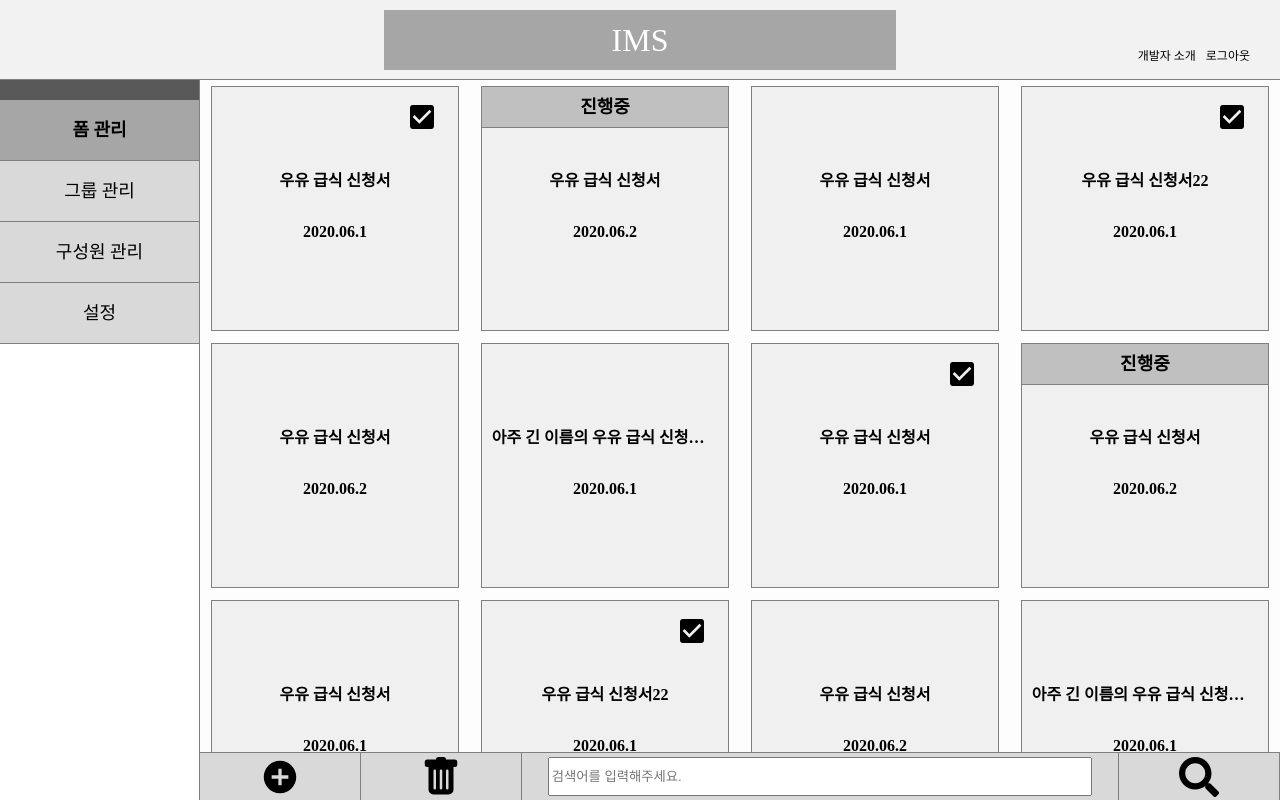
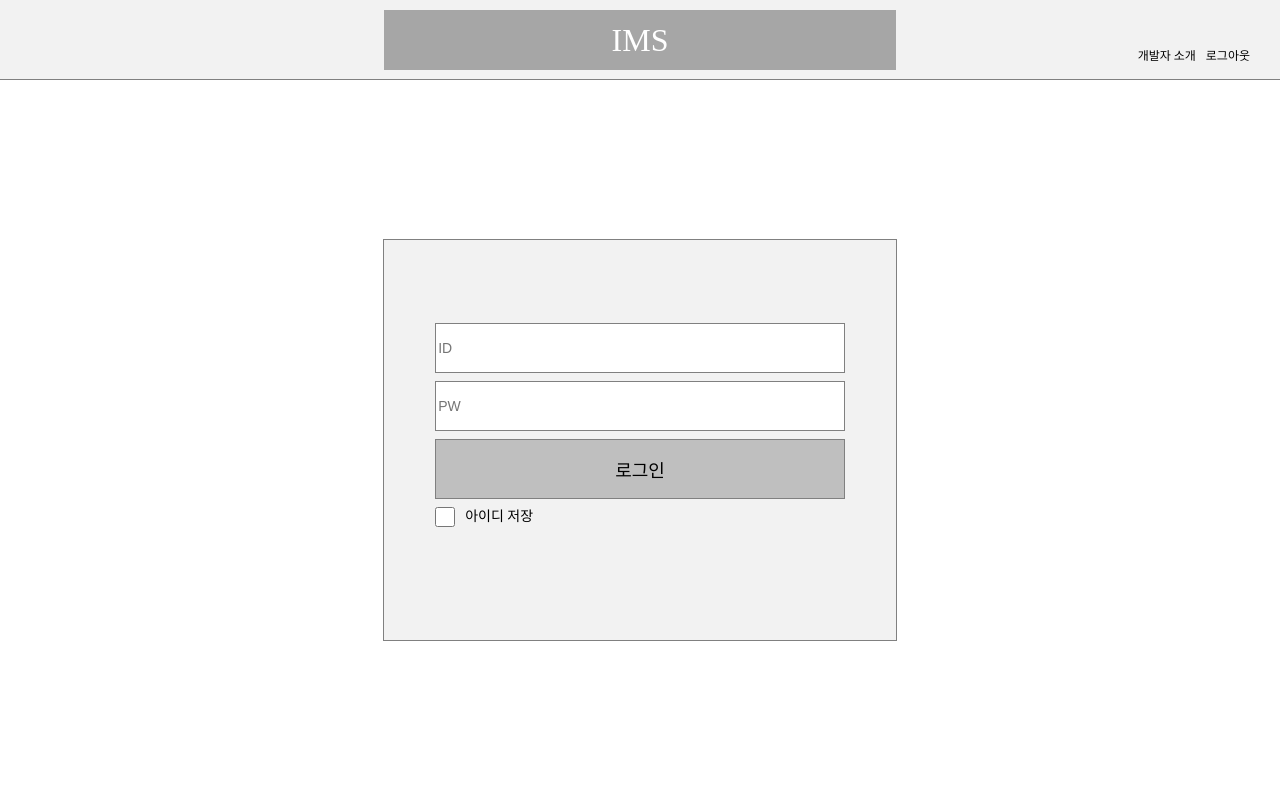
Before and after one commit to DSM-IMS/SkyBlue, a React (Create React App) app in the folder ims-client/: page / in a window 1280 px wide. Before the commit this address led to /main/form. Built offline with nearby package versions, Linux system fonts and the light colour scheme.

Commit message:
[ADD] <Routing.js> 라우팅 파일 분할

```diff
--- a/ims-client/src/App.js
+++ b/ims-client/src/App.js
@@ -2,17 +2,14 @@ import React from 'react';
 import { Route, Redirect } from 'react-router-dom';
 import * as S from './components/styles';
 import Header from './components/header/Header';
-import Login from './components/login/Login';
-import Main from './components/main/Main';
+import Routing from './Routing';
 
 const App = () => {
 	return (
 		<S.Container>
 			<S.GlobalStyle />
 			<Header />
-			<Route path="/" component={Login} exact />
-			<Route path="/main/" component={Main} />
-			<Redirect path="/main" to="/main/form" />
+			<Routing />
 		</S.Container>
 	);
 };
--- /dev/null
+++ b/ims-client/src/Routing.js
@@ -0,0 +1,16 @@
+import React from 'react';
+import { Route, Switch } from 'react-router-dom';
+import Login from './components/login/Login';
+import Main from './components/main/Main';
+
+const Routing = () => {
+	return (
+		<Switch>
+			<Route path="/" component={Login} exact />
+			<Route path="/main/" component={Main} />
+			{/* <Route component={} /> */}
+		</Switch>
+	);
+};
+
+export default Routing;
--- a/ims-client/src/components/login/Login.js
+++ b/ims-client/src/components/login/Login.js
@@ -6,7 +6,7 @@ const Login = () => {
 		<S.Container>
 			<S.Section>
 				<S.ArticleInput type="text" placeholder="ID" />
-				<S.ArticleInput type="text" placeholder="PW" />
+				<S.ArticleInput type="password" placeholder="PW" />
 				<S.ArticleSubmit type="submit" value="로그인" />
 				<S.ArticleWrap as="span">
 					<S.ArticleCheckbox type="checkbox" />
--- a/ims-client/src/components/main/Main.js
+++ b/ims-client/src/components/main/Main.js
@@ -8,7 +8,7 @@ const Main = () => {
 	return (
 		<S.Container>
 			<Nav />
-			<Route path="/main/form" component={Form} />
+			<Route exact path="/main" component={Form} />
 		</S.Container>
 	);
 };
```
